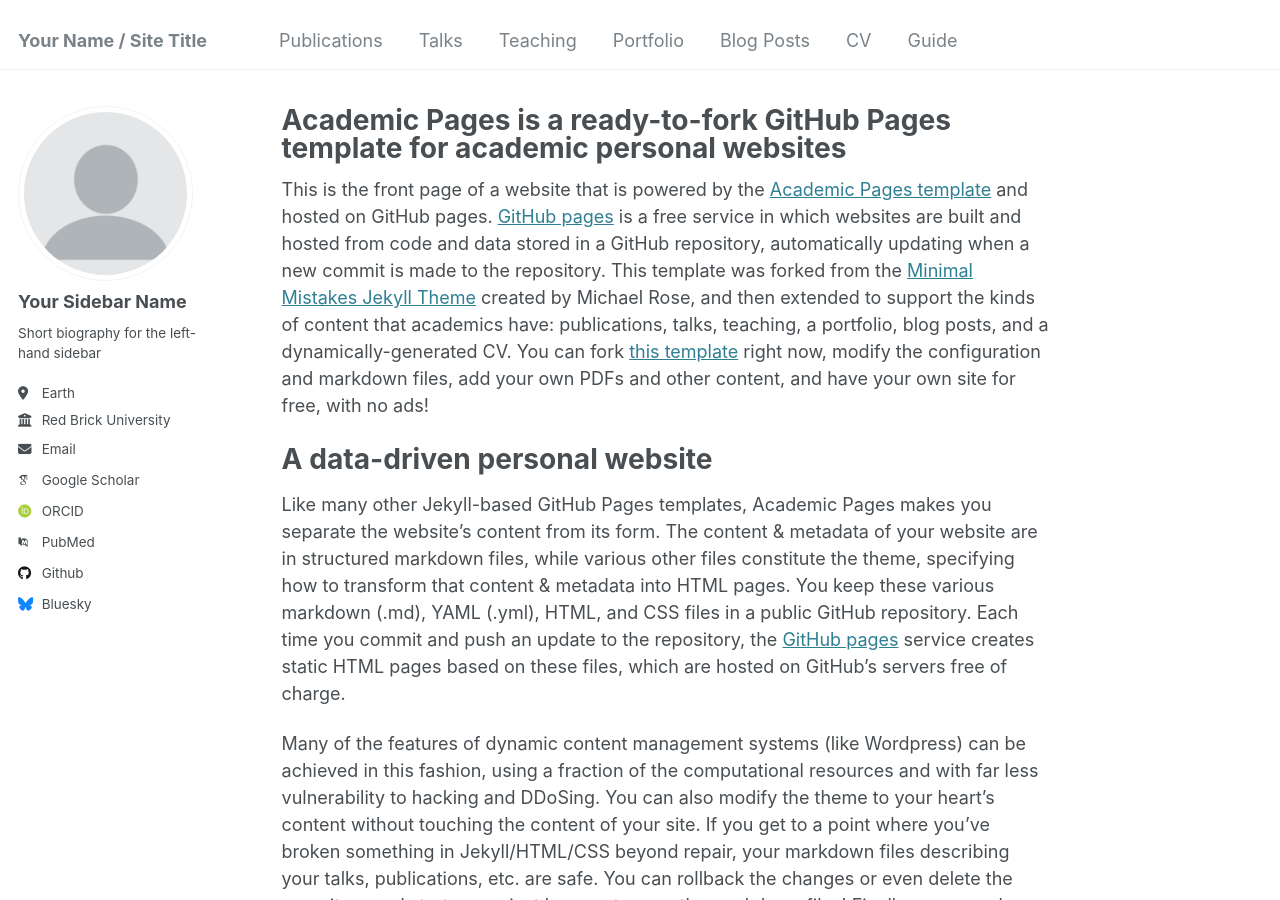
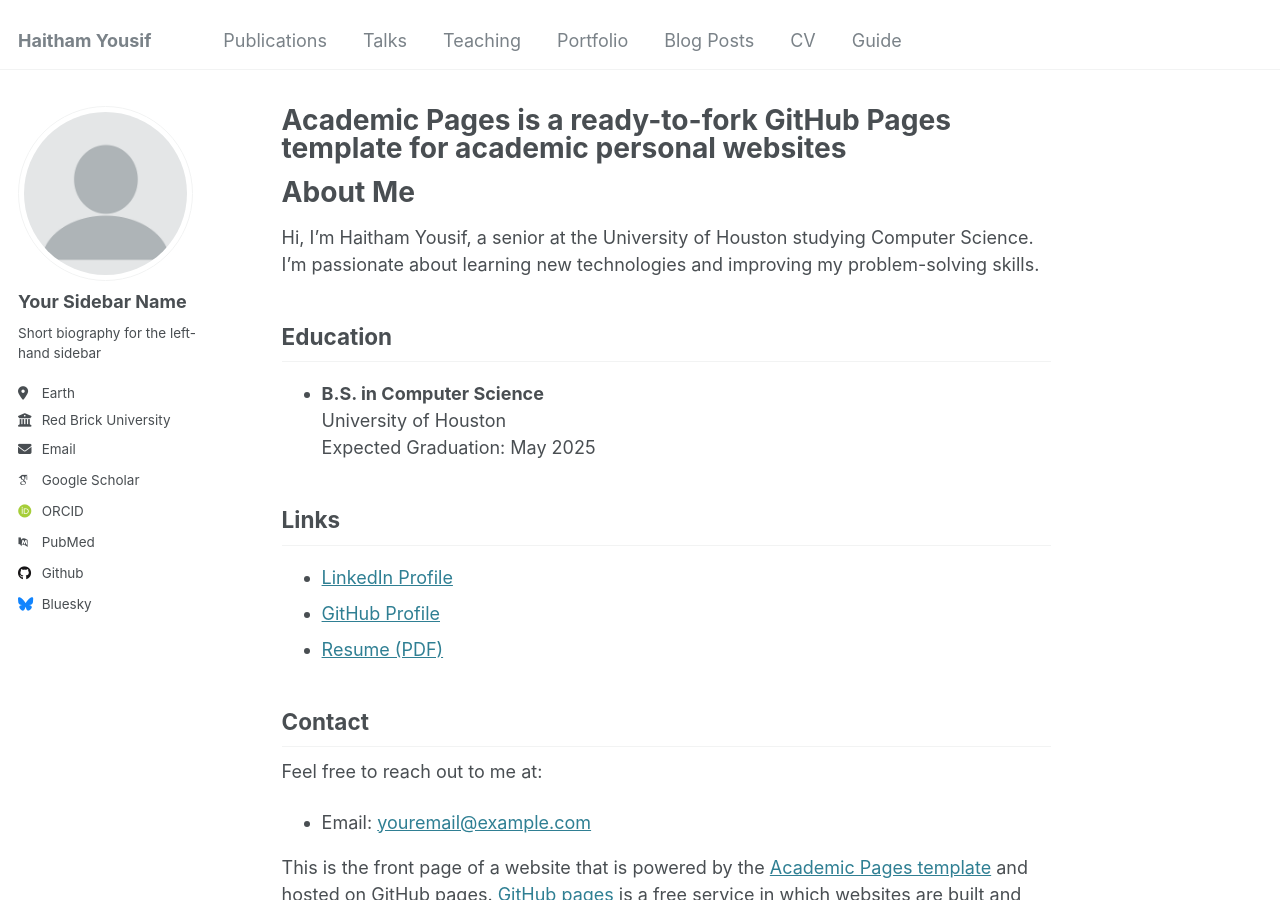
Before and after one commit to HYOU2103/HYOU2103.github.io, a Jekyll site: the page built from _pages/about.md, in a window 1280 px wide and 900 px high. Built offline with Jekyll 4.4.1, drawn with Linux system fonts in a browser that asks for light colours; some web fonts are replaced; some of the changed text lies outside the part shown.

Commit message:
Updated personal information

```diff
--- a/_config.yml
+++ b/_config.yml
@@ -8,9 +8,9 @@
 
 # Basic Site Settings
 locale                   : "en-US"
-title                    : "Your Name / Site Title"
+title                    : "Haitham Yousif"
 title_separator          : "-"
-name                     : &name "Your Name"
+name                     : &name "Haitham Yousif"
 description              : &description "personal description"
 url                      : https://academicpages.github.io # the base hostname & protocol for your site e.g. "https://[your GitHub username].github.io"
 baseurl                  : "" # the subpath of your site, e.g. "/blog"
@@ -28,7 +28,7 @@ author:
   location         : "Earth"
   employer         : "Red Brick University"
   uri              : # URL
-  email            : "none@example.org"
+  email            : "hkyousi2@cougarnet.uh.edu"
 
   # Academic websites
   arxiv            : # URL - Update with the correct link to your profile
--- a/_pages/about.md
+++ b/_pages/about.md
@@ -6,6 +6,27 @@ redirect_from:
   - /about/
   - /about.html
 ---
+
+
+
+# About Me
+Hi, I'm Haitham Yousif, a senior at the University of Houston studying Computer Science.
+I'm passionate about learning new technologies and improving my problem-solving skills.
+
+## Education
+- **B.S. in Computer Science**
+  University of Houston
+  Expected Graduation: May 2025
+
+## Links
+- [LinkedIn Profile](https://www.linkedin.com/in/haithamyousif)
+- [GitHub Profile](https://github.com/HaithamYousif)
+- [Resume (PDF)](../files/resume.pdf)
+
+## Contact
+Feel free to reach out to me at:
+- Email: [youremail@example.com](mailto:youremail@example.com)
+
 
 This is the front page of a website that is powered by the [Academic Pages template](https://github.com/academicpages/academicpages.github.io) and hosted on GitHub pages. [GitHub pages](https://pages.github.com) is a free service in which websites are built and hosted from code and data stored in a GitHub repository, automatically updating when a new commit is made to the repository. This template was forked from the [Minimal Mistakes Jekyll Theme](https://mmistakes.github.io/minimal-mistakes/) created by Michael Rose, and then extended to support the kinds of content that academics have: publications, talks, teaching, a portfolio, blog posts, and a dynamically-generated CV. You can fork [this template](https://github.com/academicpages/academicpages.github.io) right now, modify the configuration and markdown files, add your own PDFs and other content, and have your own site for free, with no ads!
 
```
